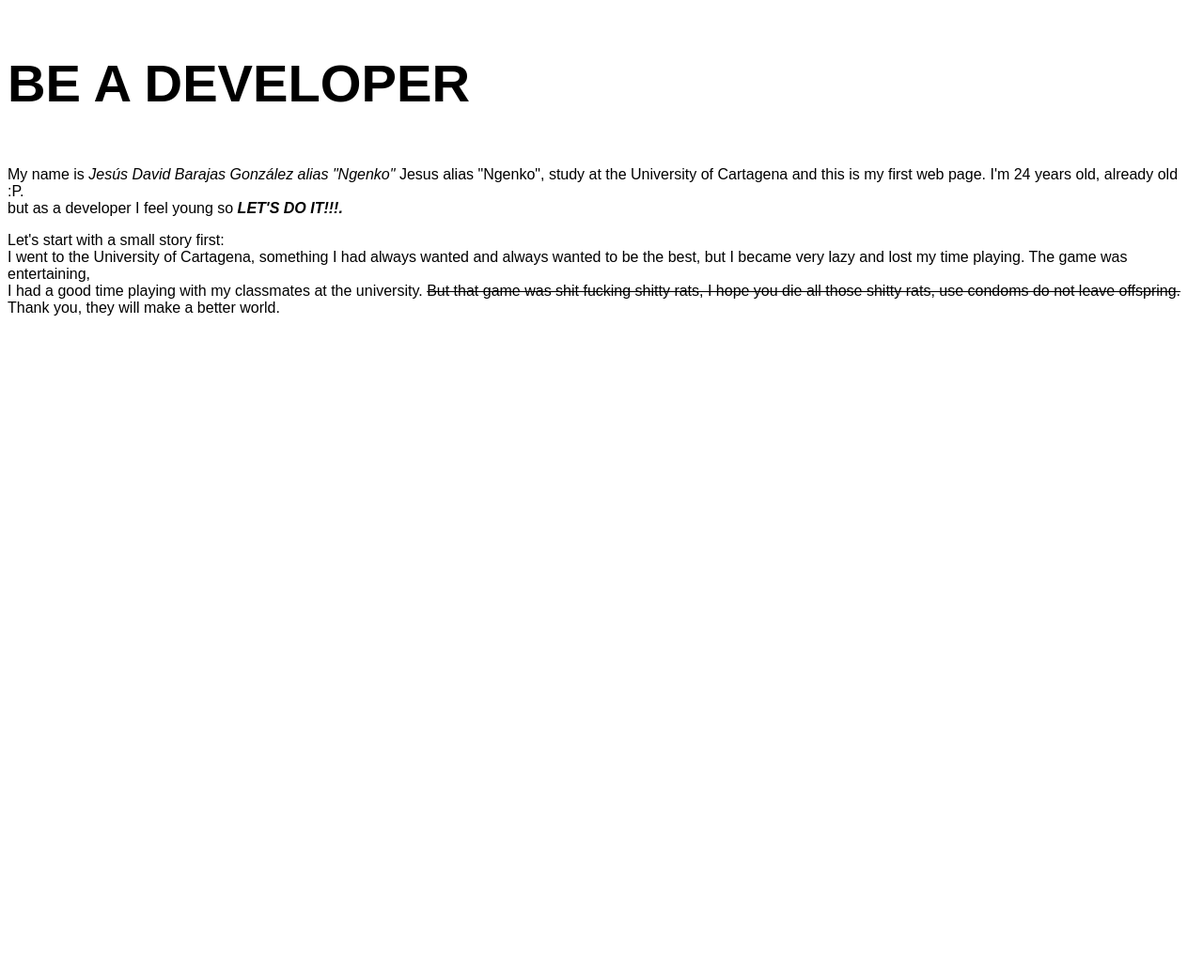
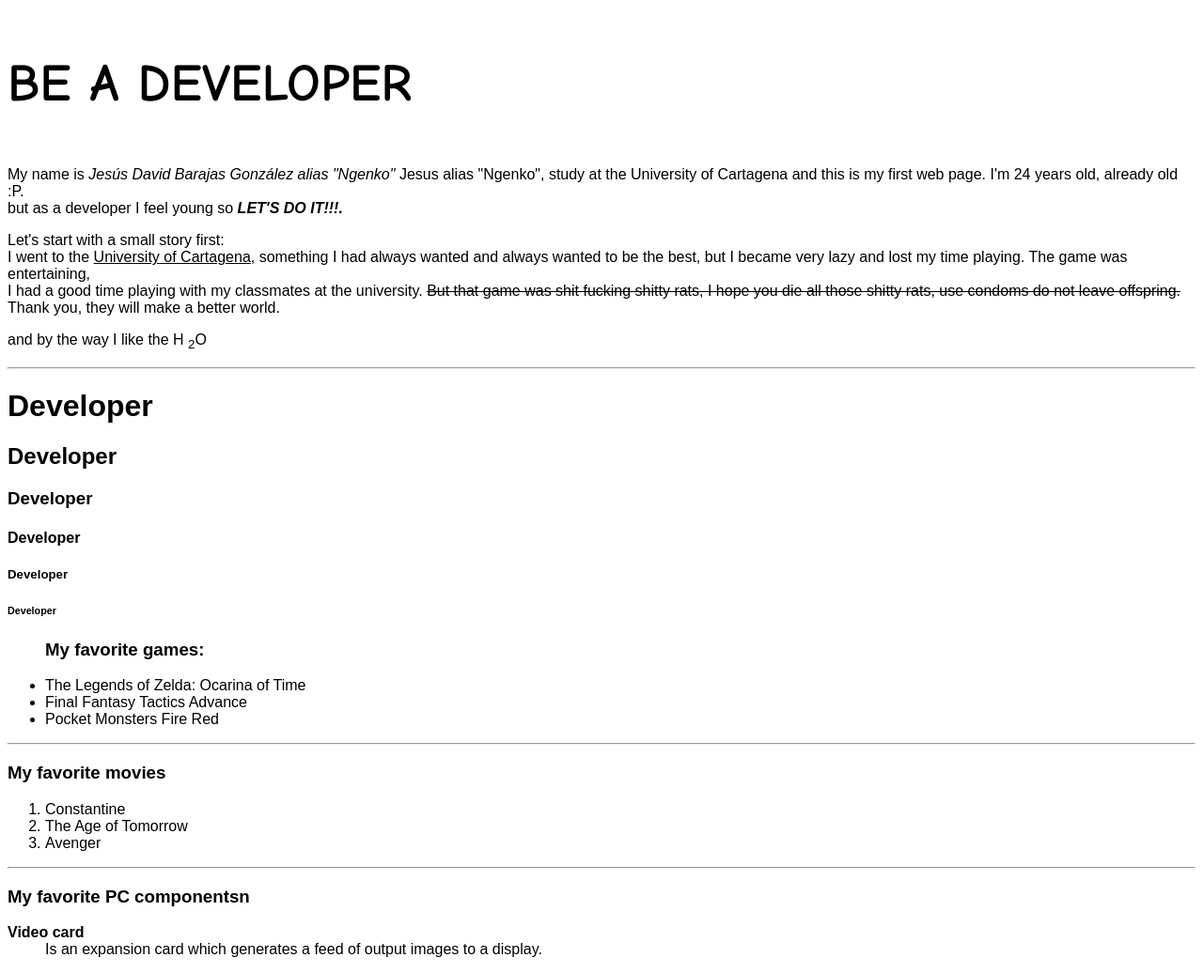
Before and after one commit to Jesusd19/test_repository, a plain HTML site: page index.html in a window 1280 px wide. Shown: the whole page at 94% size. Before the commit the page ends 800 px from the top, so only its background shows below. Drawn offline with Linux system fonts and the light colour scheme.

Commit message:
Mi primera pagina wed (Probando las etiquetas)

```diff
--- a/index.html
+++ b/index.html
@@ -9,7 +9,7 @@
 </head>
 
 <body>
-    <font size="20" face="arial">
+    <font size="20" face="Comic Sans MS">
 
         <h3>BE A DEVELOPER</h3>
     </font>
@@ -26,12 +26,59 @@
         </p>
         <p>
             Let's start with a small story first:
-            <br> I went to the University of Cartagena, something I had always wanted and always wanted to be the best, but I
-            became very lazy and lost my time playing. The game was entertaining,<br> I had a good time playing with my classmates
-            at the university. <Strike>But that game was shit fucking shitty rats, I hope you die all those shitty rats, use condoms
-            do not leave offspring.<br></Strike> Thank you, they will make a better world.
+            <br> I went to the
+            <u>University of Cartagena</u>, something I had always wanted and always wanted to be the best, but I became very
+            lazy and lost my time playing. The game was entertaining,
+            <br> I had a good time playing with my classmates at the university.
+            <Strike>But that game was shit fucking shitty rats, I hope you die all those shitty rats, use condoms do not leave offspring.
+                <br>
+            </Strike> Thank you, they will make a better world.
+        </p>
+        <p>
+            and by the way I like the H
+            <SUB>2</SUB>O
+            <hr>
+        </p>
+        <p>
+            <h1>Developer</h1>
+
+            <h2>Developer</h2>
+
+            <h3>Developer</h3>
+
+            <h4>Developer</h4>
+
+            <h5>Developer</h5>
+
+            <h6>Developer</h6>
 
         </p>
+
+        <ul>
+            <h3>
+                <lh>My favorite games:</lh>
+            </h3>
+            <li>The Legends of Zelda: Ocarina of Time</li>
+            <li>Final Fantasy Tactics Advance</li>
+            <li>Pocket Monsters Fire Red</li>
+        </ul>
+        <hr>
+        <h3>My favorite movies</h3>
+        <ol>
+            <li>Constantine</li>
+            <li>The Age of Tomorrow</li>
+            <li>Avenger</li>
+        </ol>
+
+        <hr>
+        <h3>My favorite PC componentsn</h3>
+        <dl>
+            <dt><b>Video card</b></dt>
+            <dd>Is an expansion card which generates a feed of output images to a display.
+            </dd>
+        </dl>
+
+
     </font>
 </body>
 
```
